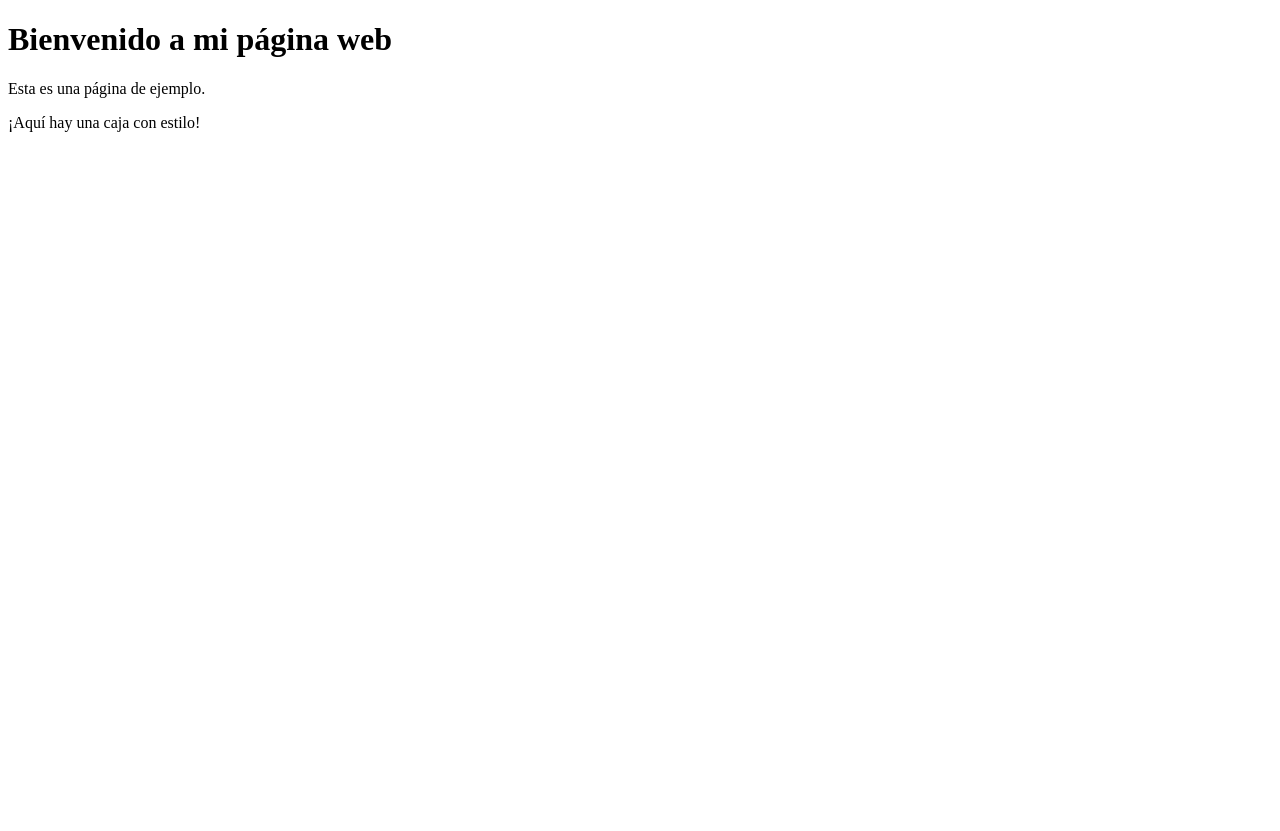
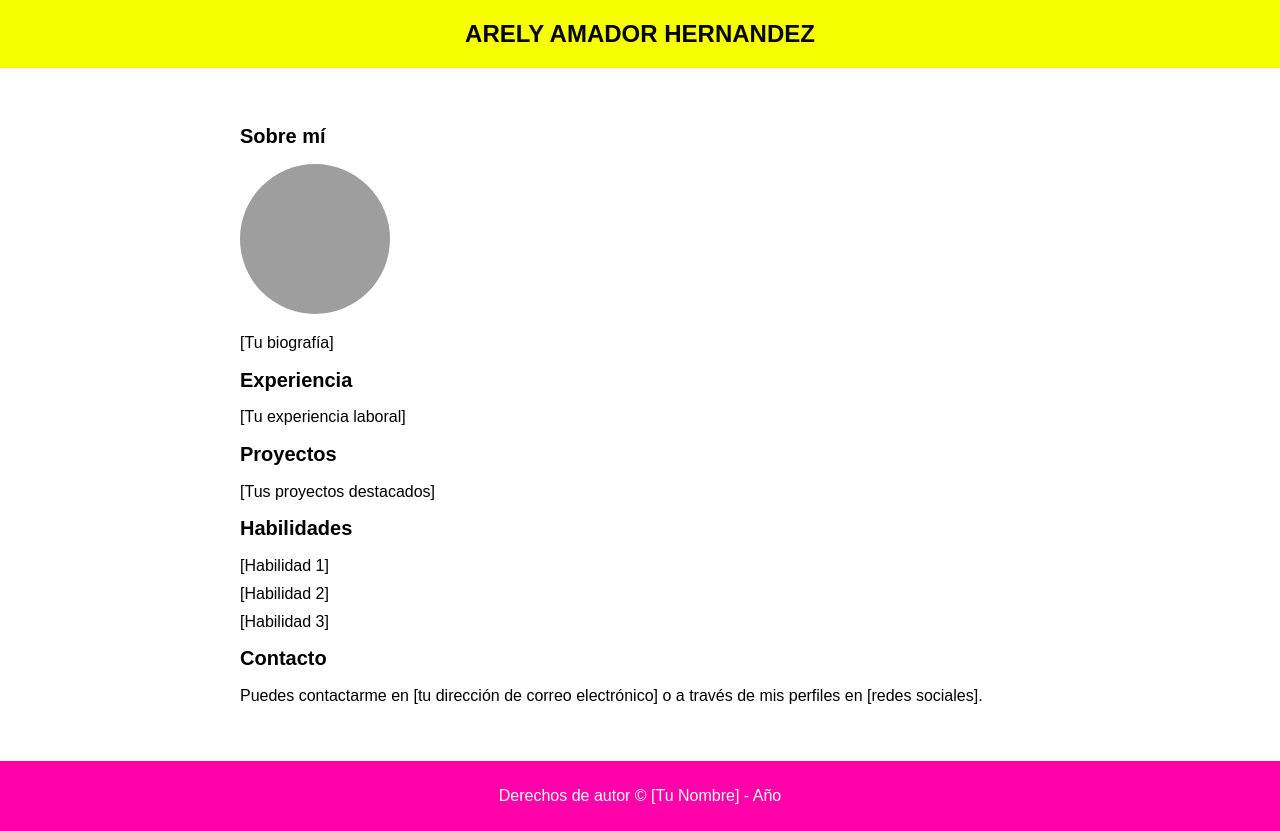
Before and after one commit to AreAH14/mi-primera-pagina-web, a plain HTML site: page index.html in a window 1280 px wide. Before the commit the page ends 800 px from the top, so only its background shows below. Drawn offline with Linux system fonts and the light colour scheme; grey boxes are pictures that could not be loaded.

Commit message:
Update index.html

```diff
--- a/index.html
+++ b/index.html
@@ -1,14 +1,106 @@
 <!DOCTYPE html>
 <html>
 <head>
-  <title>Ejemplo de HTML y CSS</title>
-  <link rel="stylesheet" type="text/css" href="styles.css">
+  <meta charset="UTF-8">
+  <title>Mi Portafolio Personal</title>
+  <style>
+    /* Estilos globales */
+    body {
+      font-family: Arial, sans-serif;
+      margin: 0;
+      padding: 0;
+    }
+
+    /* Estilos para el encabezado */
+    header {
+      background-color:#F6FF00;
+      color: #080404;
+      padding: 20px;
+      text-align: center;
+    }
+
+    h1 {
+      font-size: 24px;
+      margin: 0;
+    }
+
+    /* Estilos para el contenido principal */
+    main {
+      max-width: 800px;
+      margin: 20px auto;
+      padding: 20px;
+    }
+    main img {
+      width: 150px; /* Ajusta el ancho de la imagen */
+      height: 150px; /* La altura se ajustará proporcionalmente */
+      border-radius: 50%;
+    }
+    h2 {
+      font-size: 20px;
+    }
+
+    p {
+      font-size: 16px;
+    }
+
+    ul {
+      list-style-type: none;
+      padding: 0;
+    }
+
+    li {
+      margin-bottom: 10px;
+    }
+
+    /* Estilos para el pie de página */
+    footer {
+      background-color: #FF00A9;
+      color: #fff;
+      padding: 10px;
+      text-align: center;
+    }
+  </style>
 </head>
 <body>
-  <h1>Bienvenido a mi página web</h1>
-  <p>Esta es una página de ejemplo.</p>
-  <div class="caja">
-    <p>¡Aquí hay una caja con estilo!</p>
-  </div>
+  <header>
+    <h1>ARELY AMADOR HERNANDEZ</h1>
+  </header>
+
+  <main>
+    <section>
+      <h2>Sobre mí</h2>
+      <img src="https://images.unsplash.com/photo-1515378791036-0648a3ef77b2?ixlib=rb-4.0.3&ixid=M3wxMjA3fDB8MHxzZWFyY2h8OXx8Y29tcHV0YWRvcmF8ZW58MHx8MHx8fDA%3D&auto=format&fit=crop&w=800&q=60" alt="Logo">
+      <p>[Tu biografía]</p>
+    </section>
+
+    <section>
+      <h2>Experiencia</h2>
+      <p>[Tu experiencia laboral]</p>
+    </section>
+
+    <section>
+      <h2>Proyectos</h2>
+      <p>[Tus proyectos destacados]</p>
+    </section>
+
+    <section>
+      <h2>Habilidades</h2>
+      <ul>
+        <li>[Habilidad 1]</li>
+        <li>[Habilidad 2]</li>
+        <li>[Habilidad 3]</li>
+        <!-- Agrega más habilidades según sea necesario -->
+      </ul>
+    </section>
+
+    <section>
+      <h2>Contacto</h2>
+      <p>Puedes contactarme en [tu dirección de correo electrónico] o a través de mis perfiles en [redes sociales].</p>
+    </section>
+  </main>
+
+  <footer>
+    <p>Derechos de autor &copy; [Tu Nombre] - Año</p>
+  </footer>
 </body>
 </html>
```
